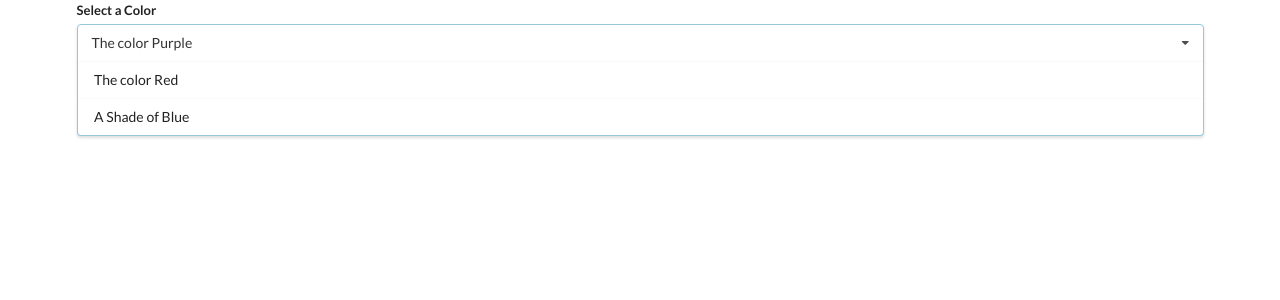
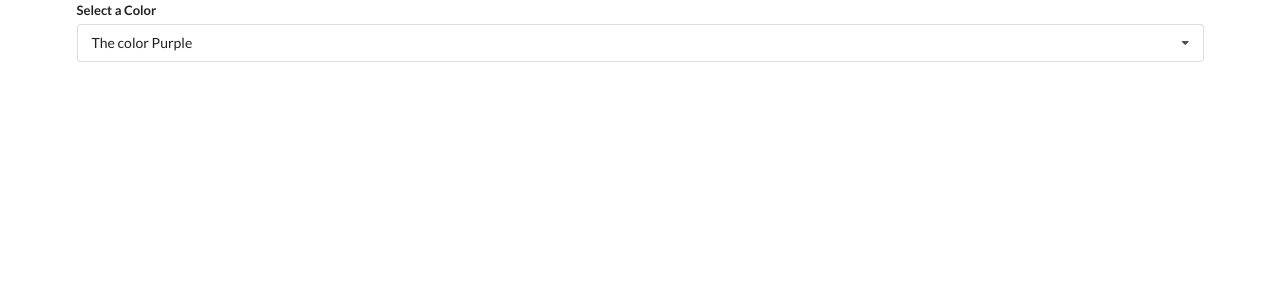
Before and after one commit to danporeda/widgets, a React (Create React App) app: page / in a window 1280 px wide. Shown: the top 300 px of the page. Built offline with nearby package versions, Linux system fonts and the light colour scheme.

Commit message:
added logic to useEffect eventListener in Dropdown: useRef to identify event.target, and return if the click is in the ref. This fix allows the dropdown to collapse if it is clicked

```diff
--- a/src/components/Dropdown.js
+++ b/src/components/Dropdown.js
@@ -1,4 +1,21 @@
+import { useState, useEffect, useRef } from 'react';
+
 function Dropdown ({ options, selectedLabel, onSelectedChange }) {
+  const [open, setOpen] = useState(false);
+  const ref = useRef();
+
+  useEffect(() => {
+    document.body.addEventListener('click', (event) => {
+      if (ref.current.contains(event.target)) {
+        return;
+      }
+
+      setOpen(false);
+      },
+      { capture: true }
+    );
+  }, []);
+
   const renderedOptions = options.map((option => {
     if (option.label === selectedLabel) {
       return null;
@@ -8,7 +25,9 @@ function Dropdown ({ options, selectedLabel, onSelectedChange }) {
       <div
         key={option.value}
         className="item"
-        onClick={() => onSelectedChange(option)}
+        onClick={() => {
+          onSelectedChange(option)
+        }}
       >
         {option.label}
       </div>
@@ -16,14 +35,19 @@ function Dropdown ({ options, selectedLabel, onSelectedChange }) {
   }));
 
   return (
-    <div className="ui container">
+    <div ref={ref} className="ui container">
       <div className="ui form">
         <div className="field">
           <label className="label">Select a Color</label>
-          <div className="ui selection dropdown visible active">
+          <div
+            onClick={() => {
+              setOpen(!open)
+            }}
+            className={`ui selection dropdown ${open && 'visible active'}`}
+          >
             <i className="dropdown icon"></i>
             <div className="text">{selectedLabel}</div>
-            <div className="menu visible transition">{renderedOptions}</div>
+            <div className={`menu ${open && 'visible transition'}`}>{renderedOptions}</div>
           </div>
         </div>
       </div>
```
